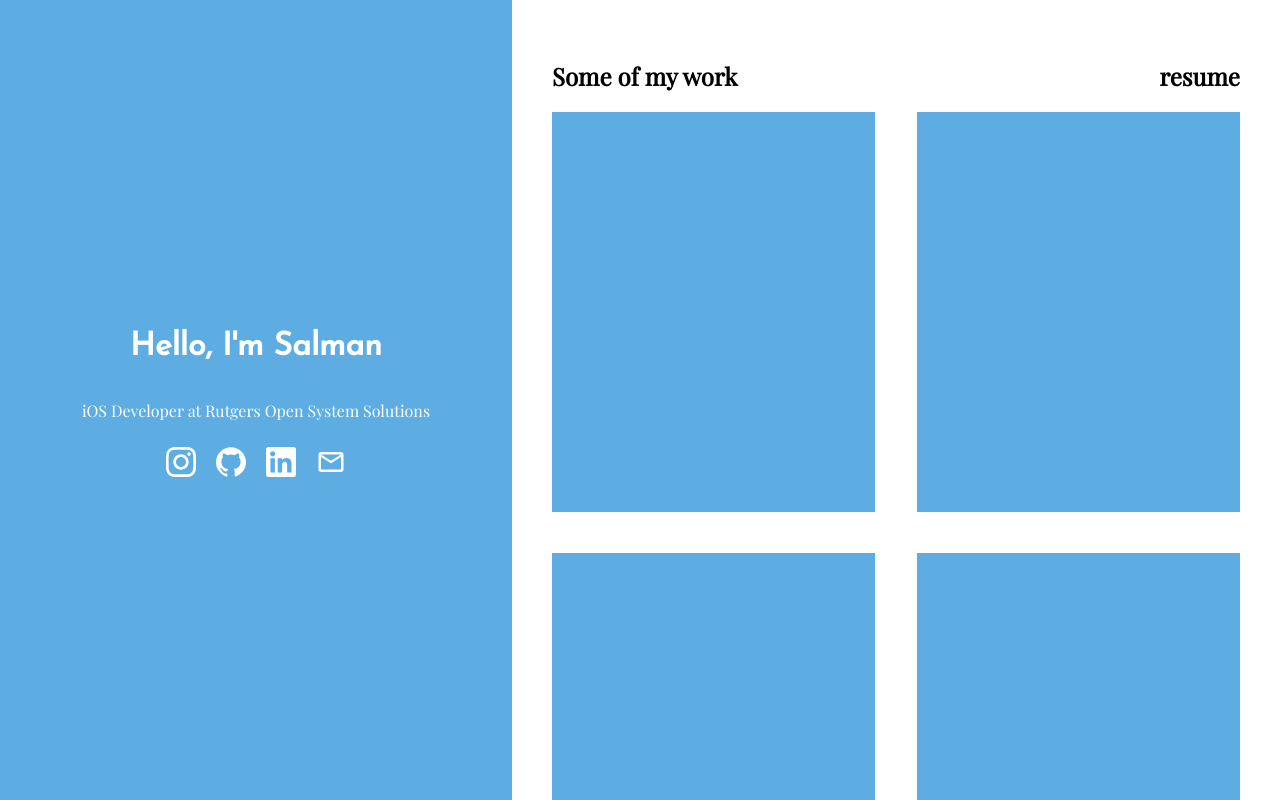
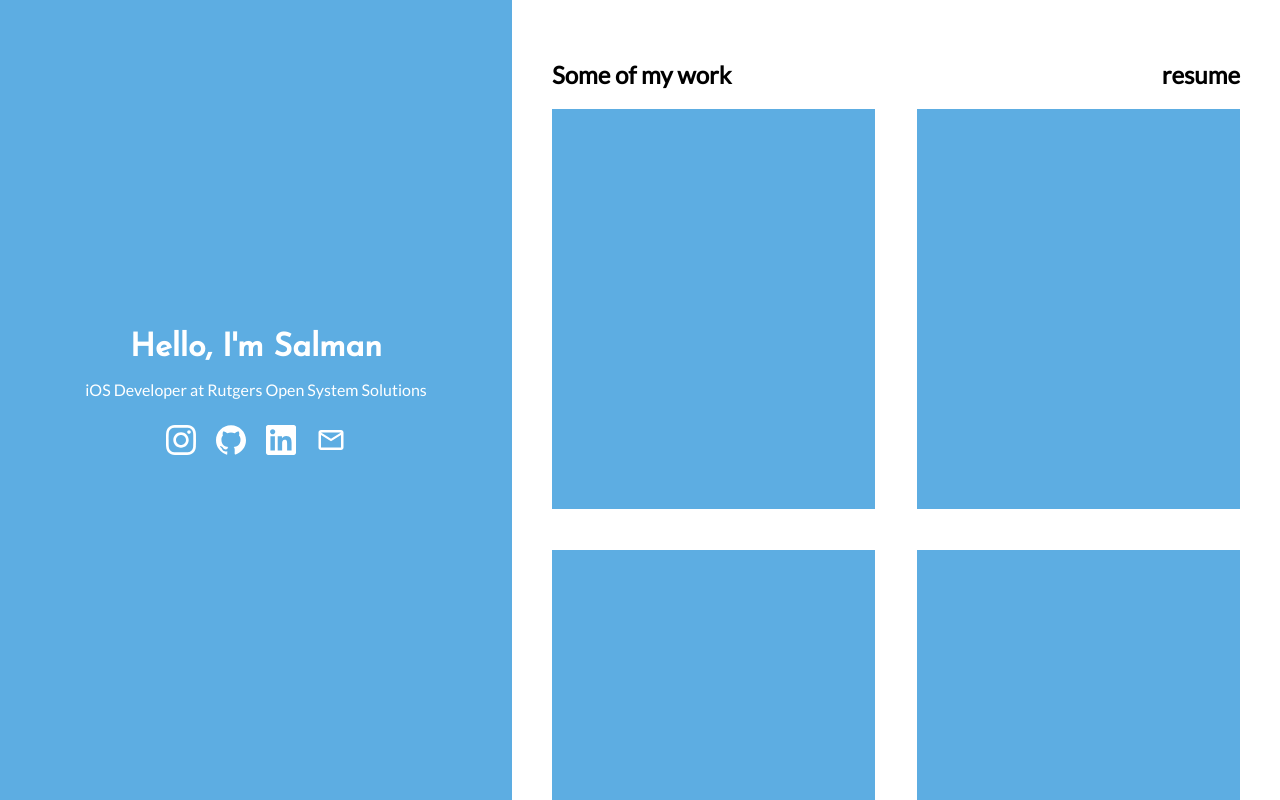
Before and after one commit to Salamander1012/Personal-Website, a plain HTML site: page index.html in a window 1280 px wide. Drawn offline with nearby package versions, Linux system fonts and the light colour scheme.

Commit message:
fix bio spacing

```diff
--- a/index.html
+++ b/index.html
@@ -5,8 +5,7 @@
     <meta name="viewport" content="width=device-width, initial-scale=1.0" />
     <title>Salman</title>
     <link rel="stylesheet" href="styles.css">
-    <link href="https://fonts.googleapis.com/css?family=Josefin+Sans|Playfair+Display" rel="stylesheet">
-
+    <link href="https://fonts.googleapis.com/css?family=Josefin+Sans|Lato" rel="stylesheet">
 
   </head>
   <body>
--- a/styles.css
+++ b/styles.css
@@ -53,9 +53,10 @@ a {
 
 .bio h1 {
   font-family: 'Josefin Sans', sans-serif;
+  margin: 0;
 }
 .bio p {
-  font-family: 'Playfair Display', serif;
+  font-family: 'Lato', sans-serif;
 }
 
 .social {
@@ -85,7 +86,7 @@ a {
 }
 
 .title-container h2 {
-  font-family: 'Playfair Display', serif;
+  font-family: 'Lato', sans-serif;
 }
 
 .title-container a:hover {
```
